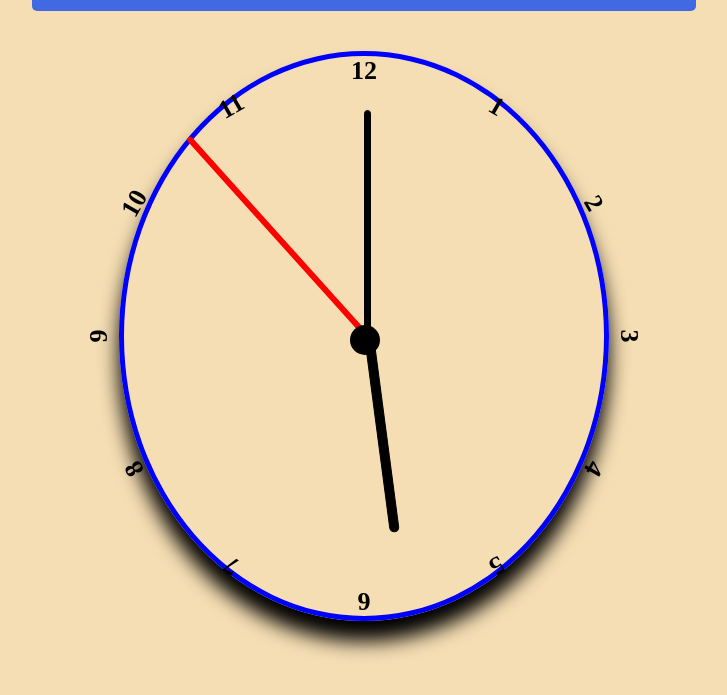
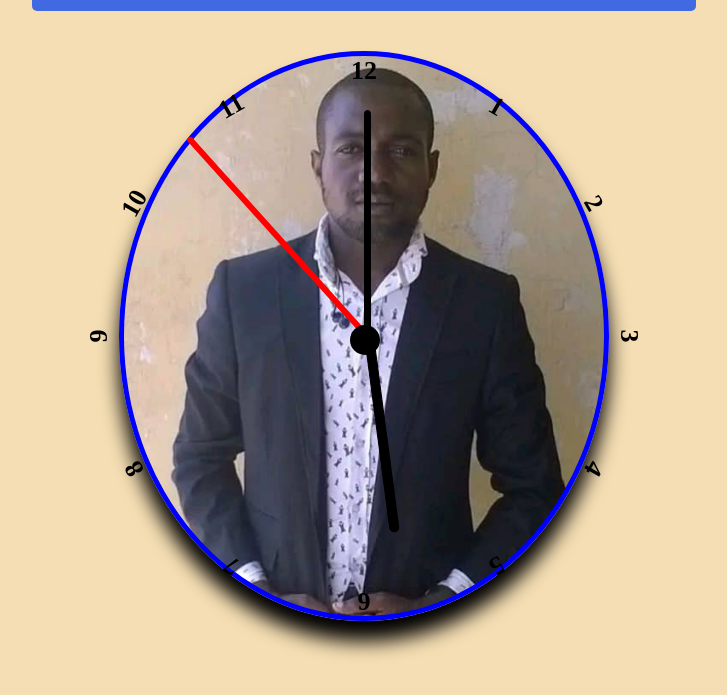
Before and after one commit to Iorverrex/clockproject, a plain HTML site: page index.html in a window 1280 px wide. Shown: the part 51-746 px from the top of the page, without its empty margins (276-1003 px from the left). Drawn offline with Linux system fonts and the light colour scheme.

Commit message:
Update index.css

```diff
--- a/index.css
+++ b/index.css
@@ -33,7 +33,7 @@ section{
 
 }
 .clock{
-    background-image: url("image/1729983939664.jpg");
+    background-image: url("1729983939664.jpg");
     background-repeat: no-repeat;
     background-size: cover;
     max-width: 480px;
```
